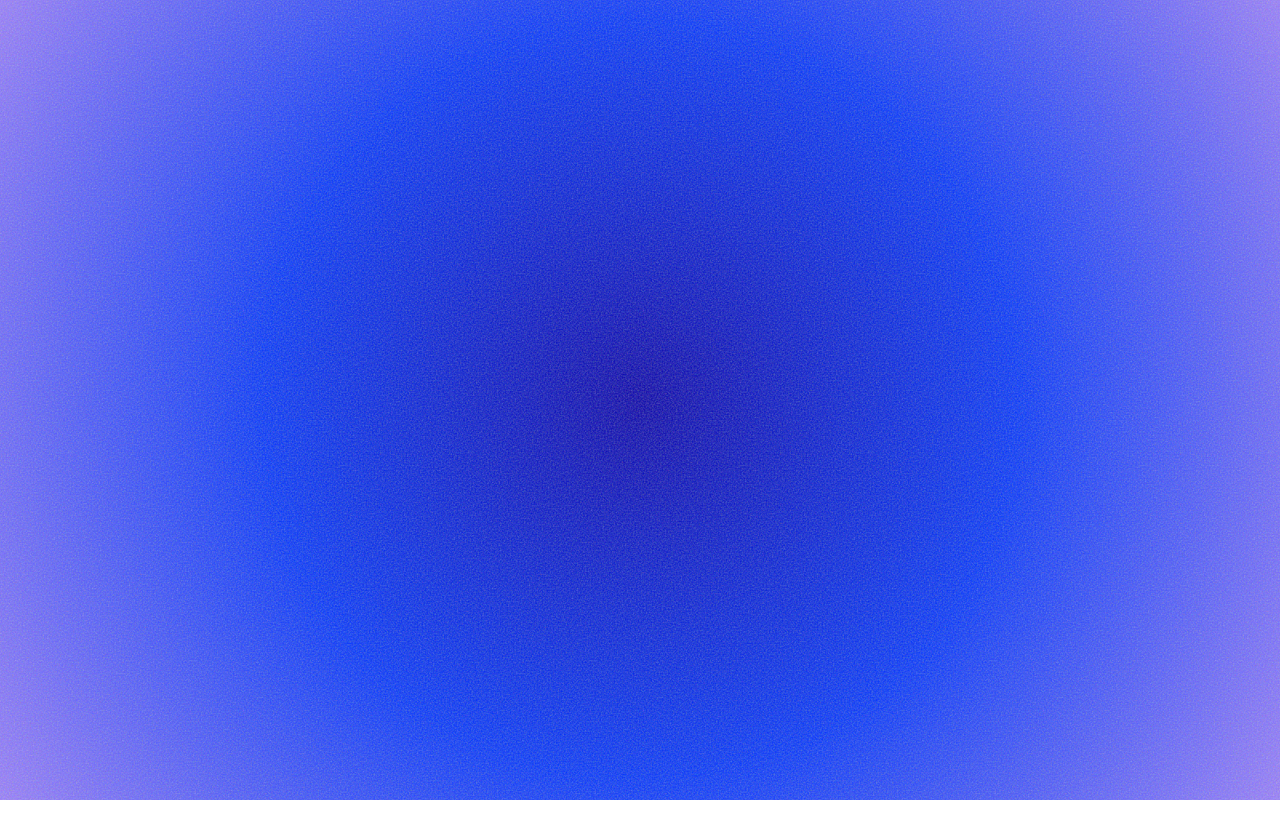
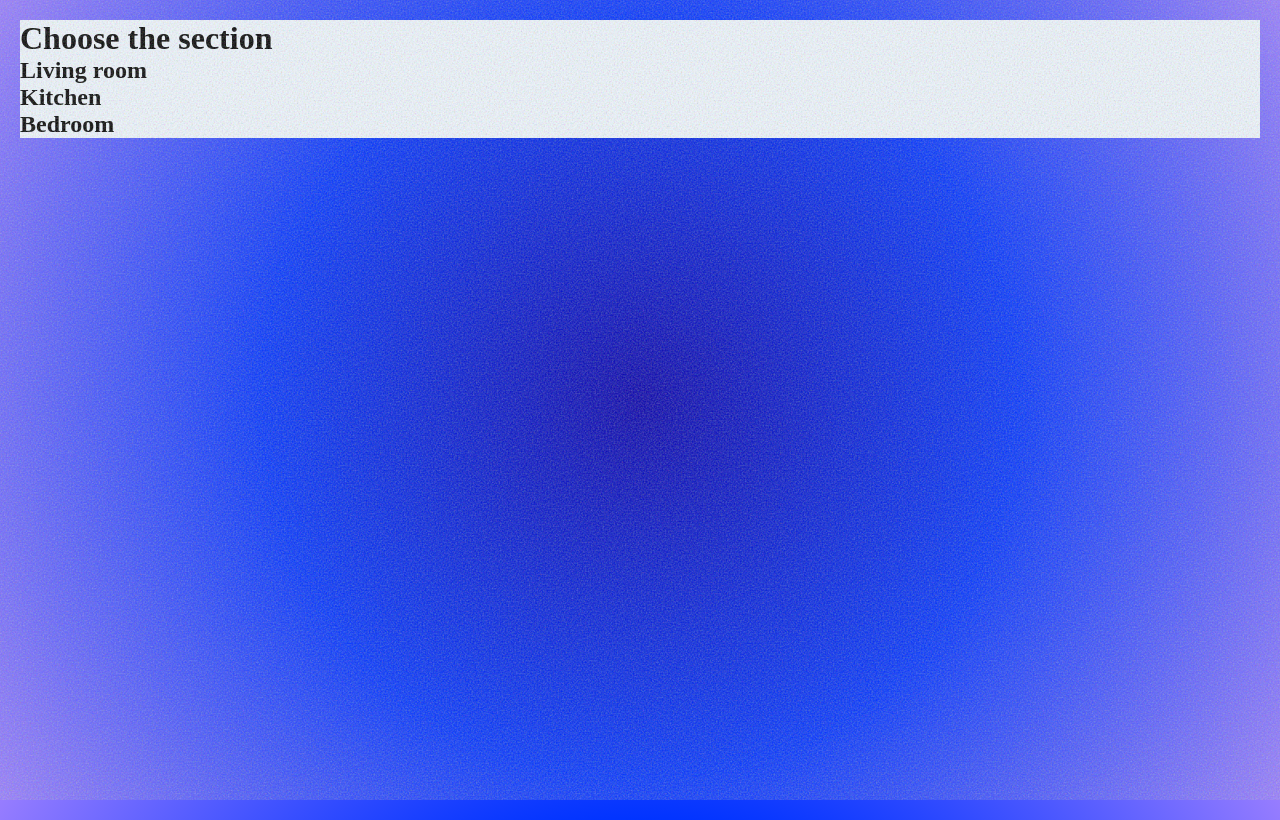
Before and after one commit to valtykhoniuk/smarthome-web-app, a plain HTML site: page index.html in a window 1280 px wide. Drawn offline with Linux system fonts and the light colour scheme.

Commit message:
add: html of intro page

```diff
--- a/css/index.css
+++ b/css/index.css
@@ -1 +1,2 @@
 @import "global.css";
+@import "index.intro-block.partial.css";
--- /dev/null
+++ b/css/index.intro-block.partial.css
@@ -0,0 +1,7 @@
+.main-container {
+  justify-content: center;
+  align-items: center;
+  margin: 20px;
+  background-color: aliceblue;
+  z-index: 2;
+}
--- a/index.html
+++ b/index.html
@@ -6,5 +6,22 @@
     <title>Smarthome</title>
     <link rel="stylesheet" href="css/index.css" />
   </head>
-  <body></body>
+  <body>
+    <div class="main-container">
+      <h1>Choose the section</h1>
+      <div class="rooms">
+        <div class="room" id="living-room" onclick="goToRoom('living-room')">
+          <h2>Living room</h2>
+        </div>
+        <div class="room" id="kitchen" onclick="goToRoom('kitchen')">
+          <h2>Kitchen</h2>
+        </div>
+        <div class="room" id="bedroom" onclick="goToRoom('bedroom')">
+          <h2>Bedroom</h2>
+        </div>
+      </div>
+    </div>
+
+    <script src="js/index.js"></script>
+  </body>
 </html>
--- /dev/null
+++ b/js/index.intro.js
@@ -0,0 +1,4 @@
+function goToRoom(room) {
+  alert("Moving to room: ${room}");
+  // window.location.href = `${room}.html`;
+}
--- /dev/null
+++ b/js/index.js
@@ -0,0 +1,3 @@
+function init() {
+  import("./index.intro");
+}
```
Also changed, not shown: index.intro-block.partial.html (added, +14 -0 lines).
